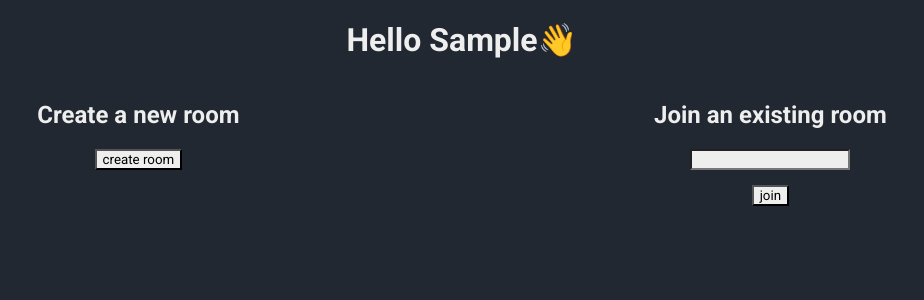
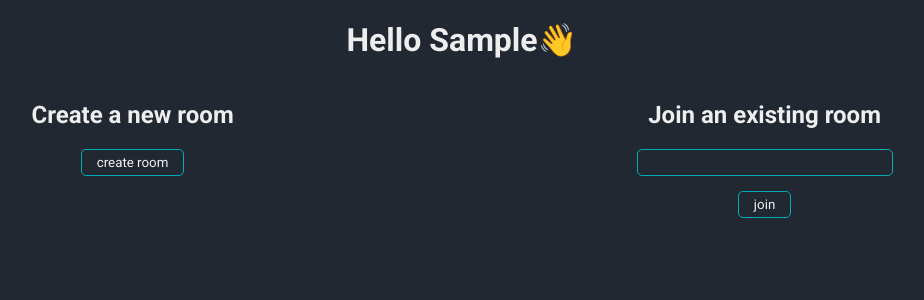
Before and after one commit to VeikkaND/chatroom-app, a React (Vite) app in the folder client/: page / in a window 1280 px wide. Both pictures are taken after typing "Sample" into the empty fields and a click on the button "enter". Shown: the top 300 px of the page, without its empty margins (178-1102 px from the left). Built offline with nearby package versions, Linux system fonts and the light colour scheme; no server answers.

Commit message:
final UI changes

```diff
--- a/client/src/App.jsx
+++ b/client/src/App.jsx
@@ -37,7 +37,7 @@ function App() {
       <div className="app">
         <form onSubmit={handleUsername}>
           <h2>Username:</h2>
-          <input name="username"></input>
+          <input name="username" autoComplete="off"></input>
           <br />
           <button type="submit">enter</button>
         </form>
@@ -55,7 +55,7 @@ function App() {
           <div id="box">
             <h2>Join an existing room</h2>
             <form onSubmit={handleSubmit}>
-              <input name="code"></input>
+              <input name="code" autoComplete="off"></input>
               <br />
               <button type="submit">join</button>
             </form>
--- a/client/src/index.css
+++ b/client/src/index.css
@@ -32,8 +32,15 @@ input {
 }
 
 button {
-    background-color: #EEEEEE;
+    background-color: #222831;
+    color: #EEEEEE;
     font-family: Roboto;
+    border: solid 1px #00ADB5;
+}
+
+button:hover {
+    transition-duration: 0.4s;
+    background-color: #393E46;
 }
 
 .app {
@@ -45,9 +52,33 @@ button {
     display: flex;
 }
 
-.app #box {
+.app button {
+    padding-block: 5px;
+    padding-inline: 15px;
+    border-radius: 5px;
+}
+
+#box {
     margin-inline: auto;
     width: fit-content;
+}
+
+#box input {
+    width: 250px;
+}
+
+input {
+    background-color: #222831;
+    color: #EEEEEE;
+    border: 1px solid #00ADB5;
+    border-radius: 5px;
+    padding-block: 5px;
+}
+
+input:focus {
+    transition-duration: 0.5s;
+    background-color: #393E46;
+    outline: none;
 }
 
 .room {
```
